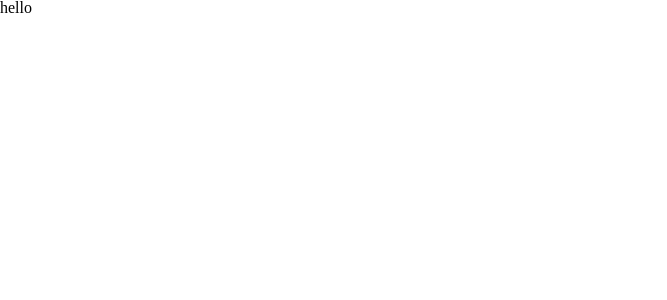
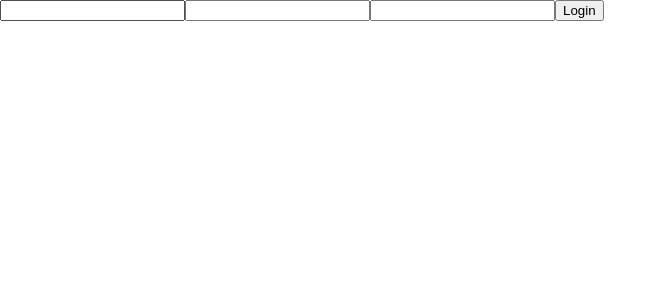
Before and after one commit to Oluane/candle_shop_deprecated, a React (Create React App) app in the folder frontend/: page /login in a window 1280 px wide. Shown: the top 300 px of the page, without its empty margins (0-667 px from the left). Built offline with nearby package versions, Linux system fonts and the light colour scheme.

Commit message:
front end router & login page

```diff
--- /dev/null
+++ b/frontend/src/Components/LoginForm/LoginForm.jsx
@@ -0,0 +1,36 @@
+import React, { useState, useEffect } from "react";
+import axios from "axios";
+
+const LoginForm = () => {
+	const [mailAddress, setMailAddress] = useState("");
+	const [password, setPassword] = useState("");
+	const [test, setTest] = useState("");
+	const tester = (e) => {
+		e.preventDefault();
+		console.log("bonjour");
+		console.log(typeof test);
+		localStorage.setItem("TEST", mailAddress);
+	};
+	return (
+		<div>
+			<form onSubmit={(e) => tester(e)}>
+				<input
+					type="email"
+					name="email"
+					value={mailAddress}
+					onChange={(e) => setMailAddress(e.target.value)}
+				/>
+				<input
+					type="password"
+					name="password"
+					value={password}
+					onChange={(e) => setPassword(e.target.value)}
+				/>
+				<input type="text" value={test} onChange={(e) => setTest(e.target.value)} />
+				<input type="submit" value="Login" />
+			</form>
+		</div>
+	);
+};
+
+export default LoginForm;
--- /dev/null
+++ b/frontend/src/Components/Router/Router.jsx
@@ -0,0 +1,33 @@
+import React, { useState, useEffect } from "react";
+import { routes } from "../../services/routes";
+import { Switch, Route, Redirect } from "react-router-dom";
+
+const PrivateRoute = ({ component: Component, auth, ...rest }) => (
+	<Route
+		{...rest}
+		render={(props) => (auth === true ? <Component {...props} /> : <Redirect to="/login" />)}
+	/>
+);
+
+const Router = () => {
+	const [isLoggedUser, setIsLoggedUser] = useState(false);
+
+	// const checkingAuth = () => {
+	//
+	// }
+
+	return (
+		<Switch>
+			{Object.keys(routes).map((route, key) => {
+				const { path, component, isPrivate } = routes[route];
+				if (!isPrivate) {
+					return <Route path={path} component={component} />;
+				} else {
+					return <PrivateRoute path={path} component={component} auth={false} />;
+				}
+			})}
+		</Switch>
+	);
+};
+
+export default Router;
--- a/frontend/src/Containers/App/App.js
+++ b/frontend/src/Containers/App/App.js
@@ -1,8 +1,16 @@
 import React from "react";
 import "./App.scss";
+import { BrowserRouter } from "react-router-dom";
+import Router from "../../Components/Router/Router";
 
 function App() {
-	return <div className="App">hello</div>;
+	return (
+		<div className="App">
+			<BrowserRouter>
+				<Router></Router>
+			</BrowserRouter>
+		</div>
+	);
 }
 
 export default App;
--- /dev/null
+++ b/frontend/src/Containers/Login/Login.jsx
@@ -0,0 +1,12 @@
+import React from "react";
+import LoginForm from "../../Components/LoginForm/LoginForm";
+
+const Login = () => {
+	return (
+		<div>
+			<LoginForm />
+		</div>
+	);
+};
+
+export default Login;
--- /dev/null
+++ b/frontend/src/services/routes.js
@@ -0,0 +1,7 @@
+import React from "react";
+import Login from "../Containers/Login/Login";
+
+export const routes = {
+	//Home: { path: "/", component: Home, isPrivate: false },
+	Login: { path: "/login", component: Login, isPrivate: false },
+};
```
Also changed, not shown: frontend/src/Containers/Login/Login.scss (added).
